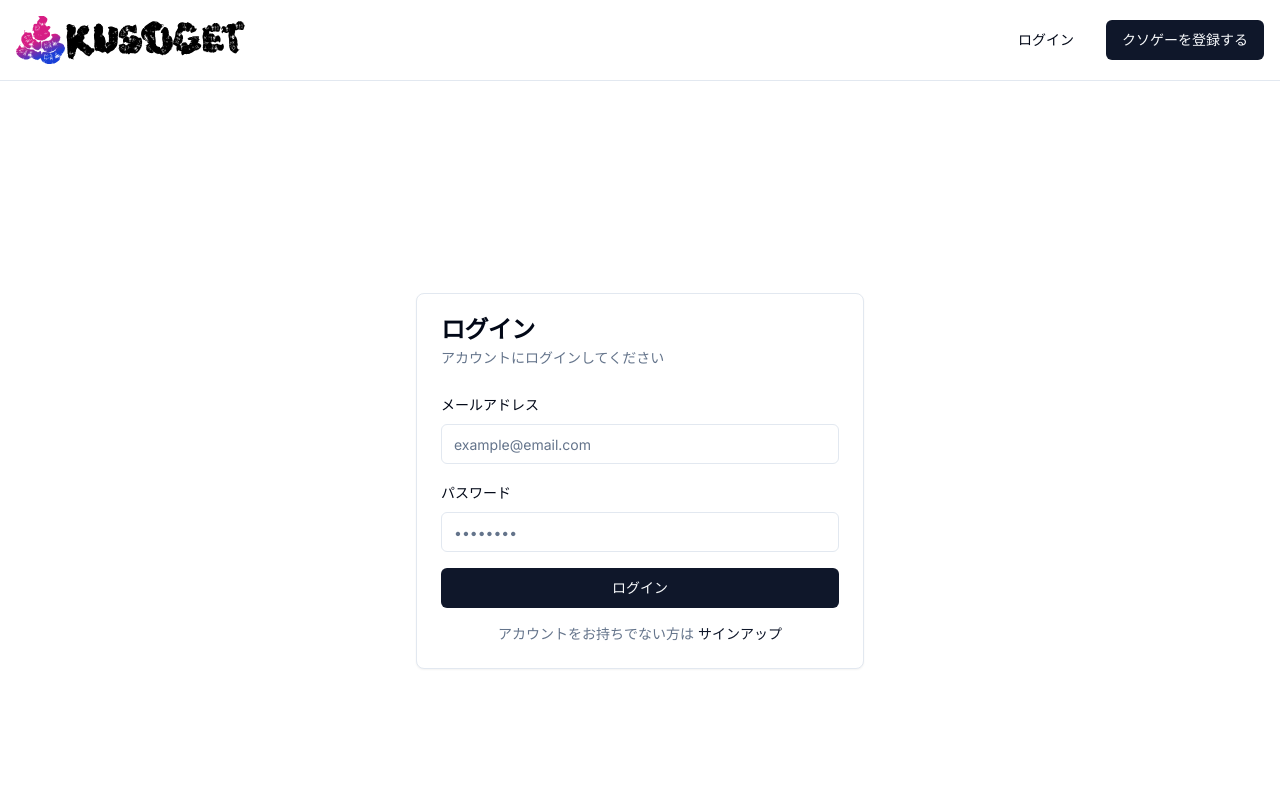
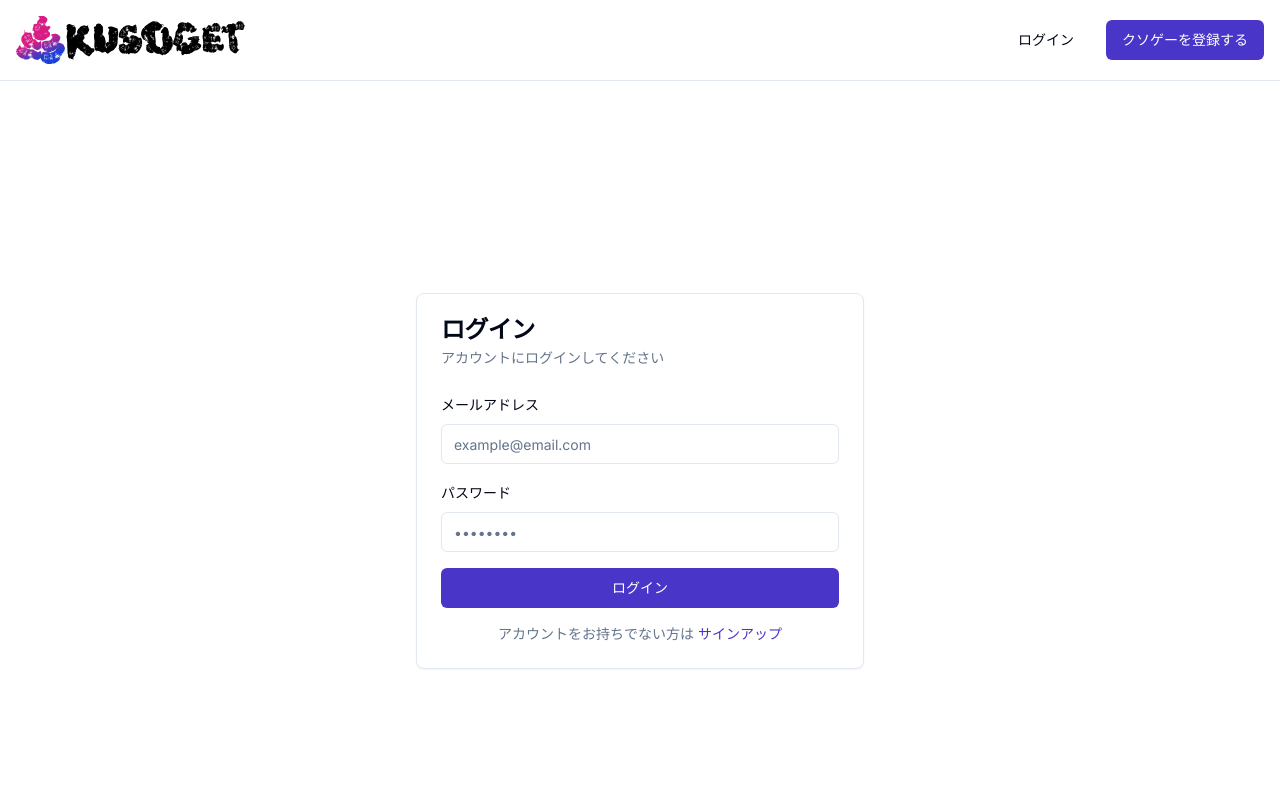
Before and after one commit to kusoget/kusoget, a Next.js app: page /auth/signin in a window 1280 px wide. Shown: the top 800 px of the page. Built offline with nearby package versions, Linux system fonts and the light colour scheme; no server answers.

Commit message:
Change primary button color to #4438C5

```diff
--- a/app/globals.css
+++ b/app/globals.css
@@ -10,8 +10,8 @@
     --card-foreground: 222.2 84% 4.9%;
     --popover: 0 0% 100%;
     --popover-foreground: 222.2 84% 4.9%;
-    --primary: 222.2 47.4% 11.2%;
-    --primary-foreground: 210 40% 98%;
+    --primary: 248 58% 50%;
+    --primary-foreground: 0 0% 100%;
     --secondary: 210 40% 96.1%;
     --secondary-foreground: 222.2 47.4% 11.2%;
     --muted: 210 40% 96.1%;
@@ -38,8 +38,8 @@
     --card-foreground: 210 40% 98%;
     --popover: 222.2 84% 4.9%;
     --popover-foreground: 210 40% 98%;
-    --primary: 210 40% 98%;
-    --primary-foreground: 222.2 47.4% 11.2%;
+    --primary: 248 58% 50%;
+    --primary-foreground: 0 0% 100%;
     --secondary: 217.2 32.6% 17.5%;
     --secondary-foreground: 210 40% 98%;
     --muted: 217.2 32.6% 17.5%;
```
